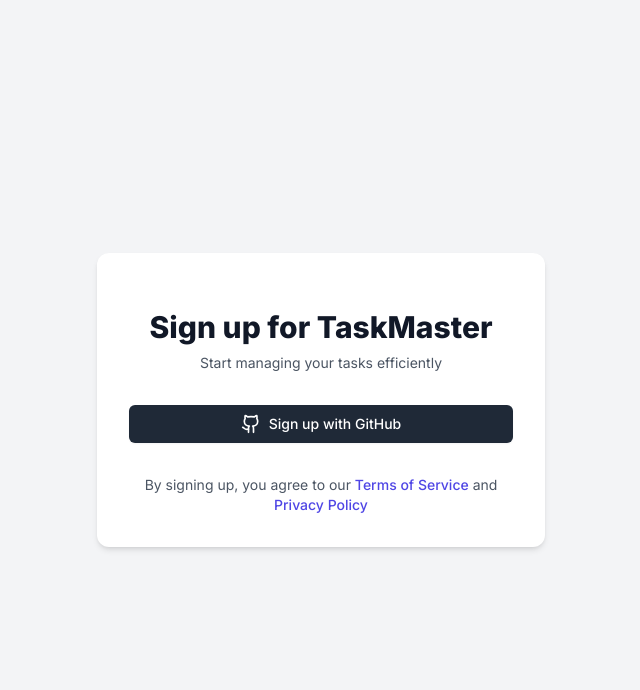
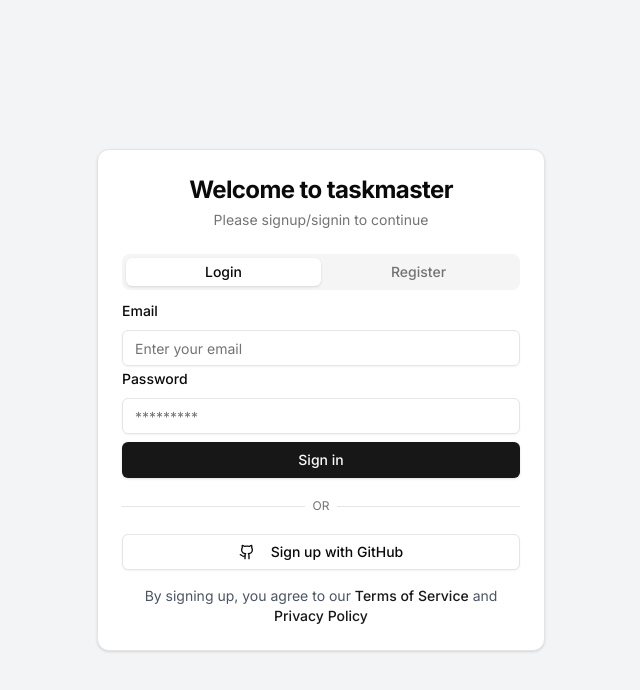
Before and after one commit to olaracode/nextjs-task-system, a Next.js app in the folder nextjs-task-system/: page / in a window 1280 px wide. Shown: the top 690 px of the page, without its empty margins (319-959 px from the left). Built offline with nearby package versions, Linux system fonts and the light colour scheme; no server answers.

Commit message:
✨ add authentication components: AuthCard, CredentialsLogin, and CredentialRegister

```diff
--- /dev/null
+++ b/nextjs-task-system/app/components/auth/auth-card.tsx
@@ -0,0 +1,60 @@
+import React from "react";
+import OAuth from "@/components/auth/oauth";
+import {
+  Card,
+  CardContent,
+  CardDescription,
+  CardHeader,
+  CardTitle,
+} from "@/components/ui/card";
+import CredentialRegister from "./credentials-register";
+import CredentialsLogin from "./credentials-login";
+import { Tabs, TabsContent, TabsList, TabsTrigger } from "@/components/ui/tabs";
+import { Separator } from "../ui/separator";
+export default function AuthCard() {
+  return (
+    <Card className="w-full max-w-md">
+      <CardHeader className="space-y-1">
+        <CardTitle className="text-center text-2xl font-bold">
+          Welcome to taskmaster
+        </CardTitle>
+        <CardDescription className="text-center">
+          Please signup/signin to continue
+        </CardDescription>
+      </CardHeader>
+      <CardContent>
+        <Tabs defaultValue="signin">
+          <TabsList className="grid w-full grid-cols-2">
+            <TabsTrigger value="signin">Login</TabsTrigger>
+            <TabsTrigger value="signup">Register</TabsTrigger>
+          </TabsList>
+          <TabsContent value="signin">
+            <CredentialsLogin />
+          </TabsContent>
+          <TabsContent value="signup">
+            <CredentialRegister />
+          </TabsContent>
+        </Tabs>
+        <div className="relative my-5">
+          <div className="absolute inset-0 flex items-center">
+            <Separator />
+          </div>
+          <div className="relative flex justify-center text-xs uppercase">
+            <span className="bg-background px-2 text-muted-foreground">Or</span>
+          </div>
+        </div>
+        <OAuth />
+        <div className="mt-4 text-center text-sm text-gray-600 dark:text-gray-400">
+          By signing up, you agree to our{" "}
+          <a href="#" className="font-medium text-primary hover:underline">
+            Terms of Service
+          </a>{" "}
+          and{" "}
+          <a href="#" className="font-medium text-primary hover:underline">
+            Privacy Policy
+          </a>
+        </div>
+      </CardContent>
+    </Card>
+  );
+}
--- /dev/null
+++ b/nextjs-task-system/app/components/auth/credentials-login.tsx
@@ -0,0 +1,38 @@
+import React from "react";
+import { Input } from "@/components/ui/input";
+import { Label } from "@/components/ui/label";
+import { Button } from "@/components/ui/button";
+import { signIn } from "@/lib/auth";
+const CredentialsLogin = () => {
+  return (
+    <form
+      className="space-y-2"
+      action={async (formData) => {
+        "use server";
+        await signIn("credentials", formData);
+      }}
+    >
+      <Label htmlFor="email">Email</Label>
+      <Input
+        id="email"
+        name="email"
+        type="email"
+        placeholder="Enter your email"
+        required
+      />
+      <Label htmlFor="password">Password</Label>
+      <Input
+        id="password"
+        name="password"
+        type="password"
+        placeholder="*********"
+        required
+      />
+      <Button type="submit" className="w-full">
+        Sign in
+      </Button>
+    </form>
+  );
+};
+
+export default CredentialsLogin;
--- /dev/null
+++ b/nextjs-task-system/app/components/auth/credentials-register.tsx
@@ -0,0 +1,65 @@
+"use client";
+import React from "react";
+import { Input } from "@/components/ui/input";
+import { Label } from "@/components/ui/label";
+import { Button } from "@/components/ui/button";
+import { Github, Mail } from "lucide-react";
+
+export default function CredentialRegister() {
+  const [data, setData] = React.useState({
+    email: "",
+    password: "",
+    image: "",
+    name: "",
+  });
+  function handleChange(e: any) {
+    setData({
+      ...data,
+      [e.target.name]: e.target.value,
+    });
+  }
+  function handleRegister() {
+    fetch("/api/v1/users", {
+      method: "POST",
+    });
+  }
+  return (
+    <form className="mt-5 grid gap-4">
+      <Label htmlFor="email">Name</Label>
+      <Input
+        id="name"
+        name="name"
+        type="text"
+        placeholder="Task master"
+        required
+      />
+      <Label htmlFor="email">Email</Label>
+      <Input
+        id="email"
+        name="email"
+        type="email"
+        placeholder="Enter your email"
+        required
+      />
+      <Label htmlFor="email">Image</Label>
+      <Input
+        id="image"
+        name="image"
+        type="url"
+        placeholder="https://example.com/image.jpg"
+        required
+      />
+      <Label htmlFor="password">Password</Label>
+      <Input
+        id="password"
+        name="password"
+        type="password"
+        placeholder="Enter your email"
+        required
+      />
+      <Button type="submit" className="w-full">
+        Sign up
+      </Button>
+    </form>
+  );
+}
--- a/nextjs-task-system/app/components/auth/oauth.tsx
+++ b/nextjs-task-system/app/components/auth/oauth.tsx
@@ -1,19 +1,19 @@
 import { signIn } from "@/lib/auth";
 import { Github } from "lucide-react";
-
-export default function GithubOAuth() {
+import { Button } from "@/components/ui/button";
+export default function OAuth() {
   return (
-    <div className="space-y-4 ">
+    <div className="space-y-4">
       <form
         action={async () => {
           "use server";
           await signIn("github");
         }}
       >
-        <button className="flex w-full items-center justify-center rounded-md border border-transparent bg-gray-800 px-4 py-2 text-sm font-medium text-white shadow-sm hover:bg-gray-700 focus:outline-none focus:ring-2 focus:ring-gray-500 focus:ring-offset-2 dark:bg-gray-700 dark:hover:bg-gray-600">
-          <Github className="mr-2 size-5" />
+        <Button type="submit" className="w-full" variant="outline">
+          <Github className="mr-2 h-4 w-4" />
           Sign up with GitHub
-        </button>
+        </Button>
       </form>
     </div>
   );
--- /dev/null
+++ b/nextjs-task-system/app/components/ui/separator.tsx
@@ -0,0 +1,31 @@
+"use client"
+
+import * as React from "react"
+import * as SeparatorPrimitive from "@radix-ui/react-separator"
+
+import { cn } from "@/lib/utils"
+
+const Separator = React.forwardRef<
+  React.ElementRef<typeof SeparatorPrimitive.Root>,
+  React.ComponentPropsWithoutRef<typeof SeparatorPrimitive.Root>
+>(
+  (
+    { className, orientation = "horizontal", decorative = true, ...props },
+    ref
+  ) => (
+    <SeparatorPrimitive.Root
+      ref={ref}
+      decorative={decorative}
+      orientation={orientation}
+      className={cn(
+        "shrink-0 bg-border",
+        orientation === "horizontal" ? "h-[1px] w-full" : "h-full w-[1px]",
+        className
+      )}
+      {...props}
+    />
+  )
+)
+Separator.displayName = SeparatorPrimitive.Root.displayName
+
+export { Separator }
--- a/nextjs-task-system/app/page.tsx
+++ b/nextjs-task-system/app/page.tsx
@@ -1,43 +1,15 @@
 import { auth } from "./lib/auth";
 import OAuth from "./components/auth/oauth";
 import { redirect } from "next/navigation";
+import AuthCard from "./components/auth/auth-card";
 export default async function Home() {
   const session = await auth();
+  console.log(session);
   if (session) redirect("/dashboard");
+
   return (
-    <div className="relative flex min-h-screen items-center justify-center bg-gray-100 dark:bg-gray-900">
-      <div className="absolute right-5 top-5"></div>
-      <div className="w-full max-w-md space-y-8 rounded-xl bg-white p-8 shadow-md dark:bg-gray-800">
-        <div className="text-center">
-          <h1 className="mt-6 text-3xl font-extrabold text-gray-900 dark:text-white">
-            Sign up for TaskMaster
-          </h1>
-          <p className="mt-2 text-sm text-gray-600 dark:text-gray-400">
-            Start managing your tasks efficiently
-          </p>
-        </div>
-        <div className="mt-8 space-y-6">
-          <OAuth />
-        </div>
-        <div className="mt-8 text-center">
-          <p className="text-sm text-gray-600 dark:text-gray-400">
-            By signing up, you agree to our{" "}
-            <a
-              href="#"
-              className="font-medium text-indigo-600 hover:text-indigo-500 dark:text-indigo-400 dark:hover:text-indigo-300"
-            >
-              Terms of Service
-            </a>{" "}
-            and{" "}
-            <a
-              href="#"
-              className="font-medium text-indigo-600 hover:text-indigo-500 dark:text-indigo-400 dark:hover:text-indigo-300"
-            >
-              Privacy Policy
-            </a>
-          </p>
-        </div>
-      </div>
+    <div className="flex min-h-screen items-center justify-center bg-gray-100 dark:bg-gray-900">
+      <AuthCard />
     </div>
   );
 }
```
